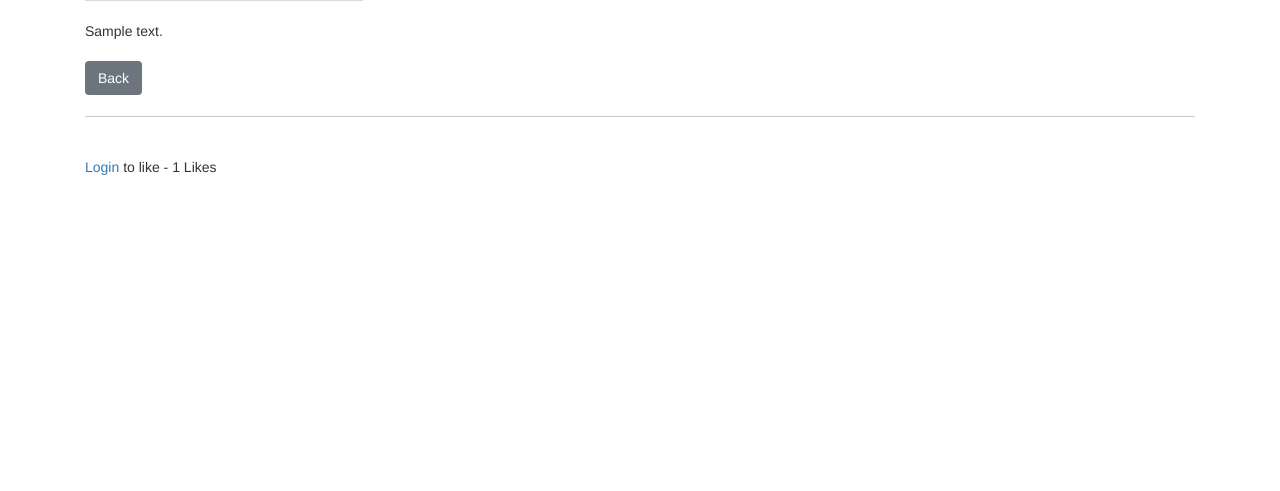
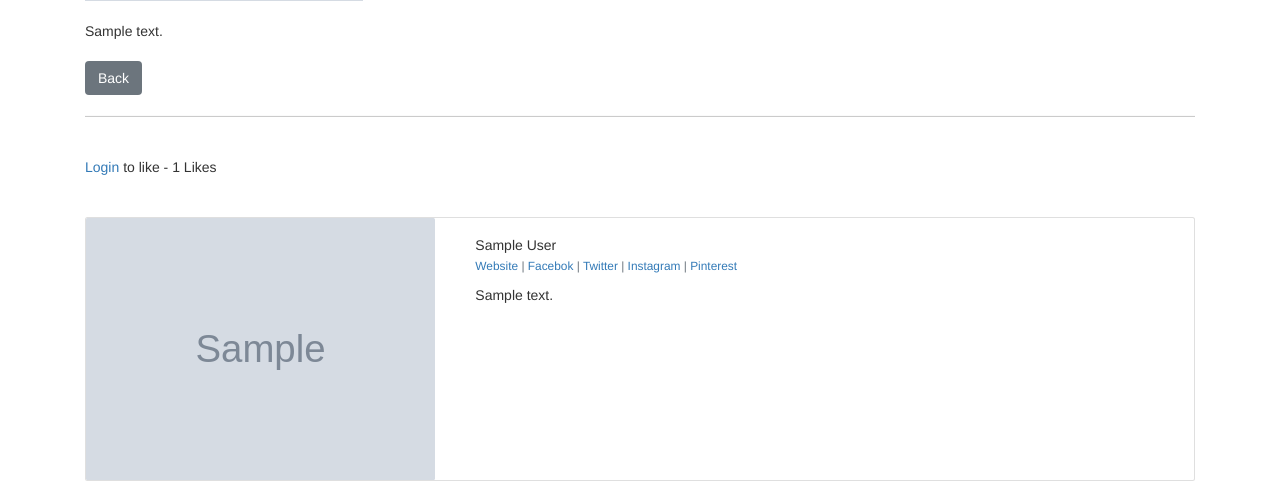
Before and after one commit to NikeshPakuwal/Blog-Application, a Django app: page /article/1 in a window 1280 px wide. Shown: the part 461-952 px from the top of the page. Before the commit the page ends 636 px from the top, so only its background shows below. Run offline with Django 3.2, Linux system fonts and the light colour scheme; tables that the repository leaves empty hold one stand-in row (values such as "Sample post"); grey boxes marked "Sample" are stand-in pictures; some libraries are stand-ins or nearby versions.

Commit message:
Adding features to User Profile

```diff
--- a/blogApp/models.py
+++ b/blogApp/models.py
@@ -39,6 +39,12 @@
 class Profile(models.Model):
     user = models.OneToOneField(User, null=True, on_delete=models.CASCADE)
     bio = models.TextField()
+    profile_pic = models.ImageField(null=True, blank=True, upload_to="images/profile")
+    website_url = models.CharField(max_length=255, null=True, blank=True)
+    facebook_url = models.CharField(max_length=255, null=True, blank=True)
+    instagram_url = models.CharField(max_length=255, null=True, blank=True)
+    pinterest_url = models.CharField(max_length=255, null=True, blank=True)
+    twitter_url = models.CharField(max_length=255, null=True, blank=True)
 
     def __str__(self):
         return str(self.user)
--- a/blogApp/templates/article_details.html
+++ b/blogApp/templates/article_details.html
@@ -39,7 +39,39 @@
             <a href="{% url 'login' %}">Login</a> to like
         {% endif %}
             - {{total_likes}} Likes
-
     </form>
 
+    <br><br>
+
+    <div class="card mb-3" >
+        <div class="row no-gutters">
+          <div class="col-md-4">
+            <img src="{{post.author.profile.profile_pic.url}}" class="card-img">
+          </div>
+          <div class="col-md-8">
+            <div class="card-body">
+              <h5 class="card-title">{{post.author.first_name}} {{post.author.last_name}}</h5>
+              <p class="small text-muted">
+                {% if post.author.profile.website_url %}
+                    <a href="{{post.author.profile.website_url}}">Website</a>
+                {% endif %}
+                {% if post.author.profile.facebook_url %}
+                    | <a href="{{post.author.profile.facebook_url}}">Facebok</a>
+                {% endif %}
+                {% if post.author.profile.twitter_url %}
+                    | <a href="{{post.author.profile.twitter_url}}">Twitter</a>
+                {% endif %}
+                {% if post.author.profile.instagram_url %}
+                    | <a href="{{post.author.profile.instagram_url}}">Instagram</a>
+                {% endif %}
+                {% if post.author.profile.pinterest_url %}
+                    | <a href="{{post.author.profile.pinterest_url}}">Pinterest</a>
+                {% endif %}
+              </p>
+              <p class="card-text">{{post.author.profile.bio}}</p>
+            </div>
+          </div>
+        </div>
+    </div>
+
 {% endblock %}
```
Also changed, not shown: blogApp/migrations/0005_auto_20210713_2101.py (added), media/images/profile/IMG-5e747860c634b19f1927efd902f17f18-V.jpg (added).
